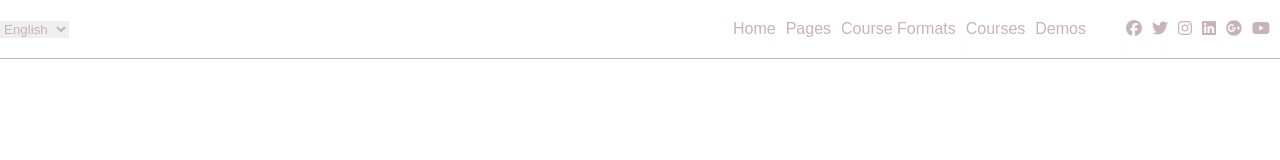
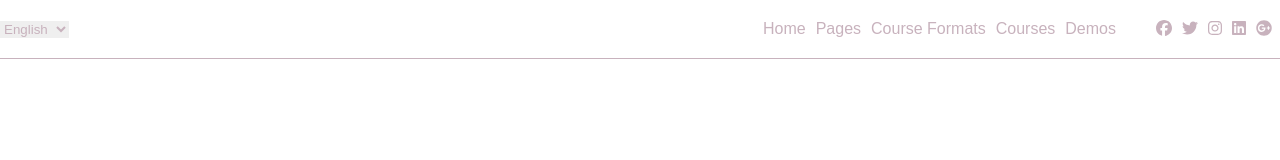
Before and after one commit to Riccardo15Pinto/proj-html-vuejs, a Vue app: page / in a window 1280 px wide. Shown: the top 160 px of the page. Built offline with nearby package versions, Linux system fonts and the light colour scheme.

Commit message:
change margin right to left line 80

```diff
--- a/src/components/sub-components/TopHeader.vue
+++ b/src/components/sub-components/TopHeader.vue
@@ -77,7 +77,7 @@ section {
                 display: flex;
                 align-items: center;
                 list-style-type: none;
-                margin-right: 30px;
+                margin-left: 30px;
 
                 a {
                     text-decoration: none;
```
